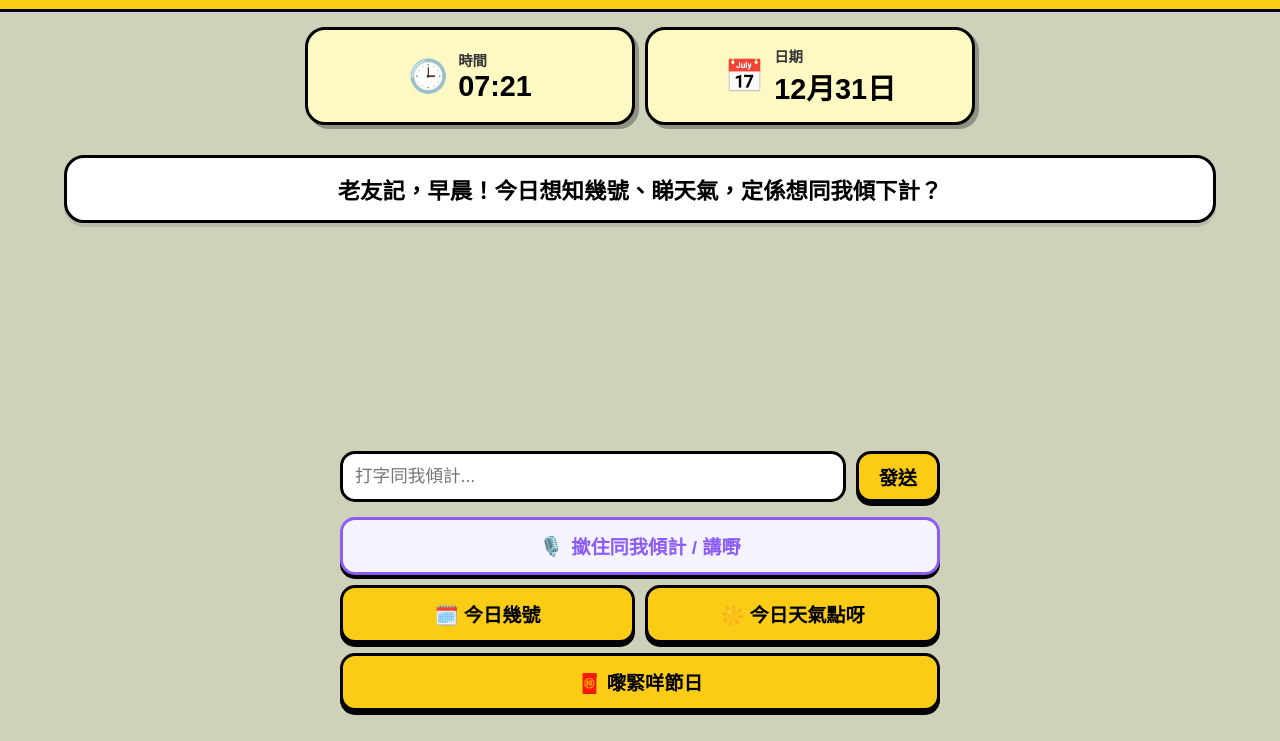
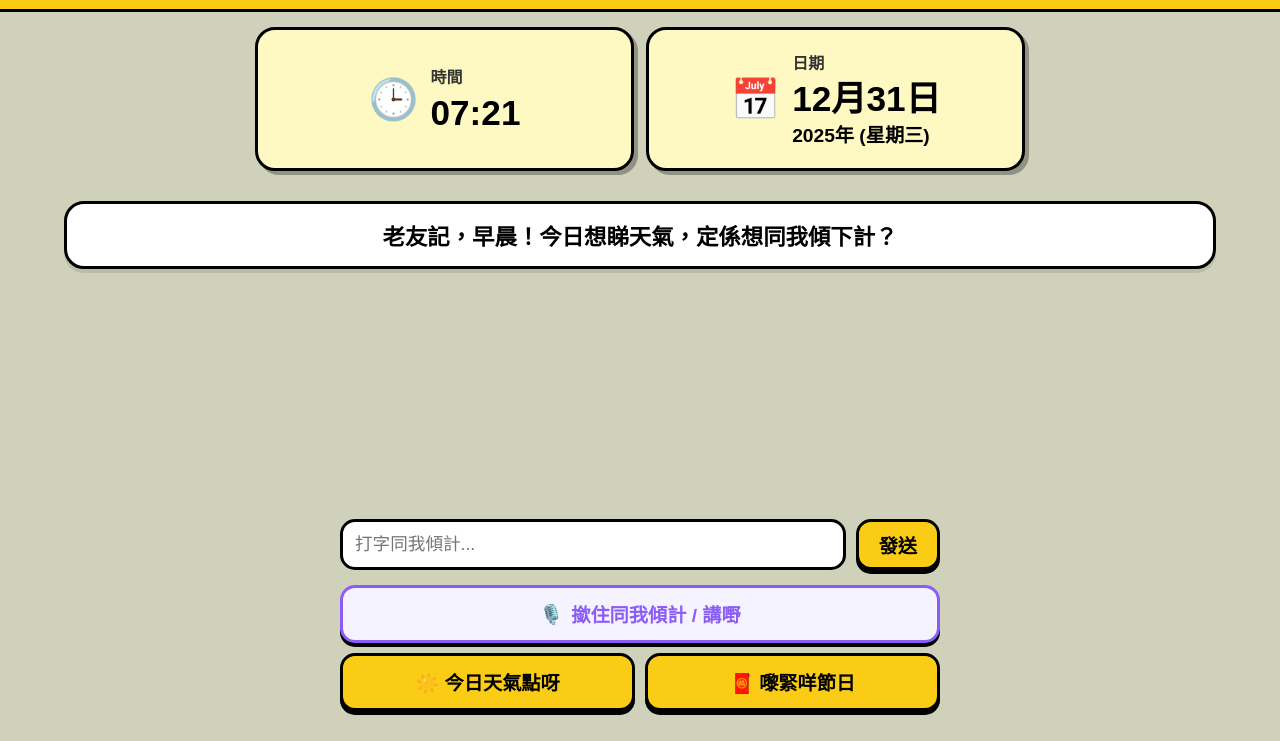
Before and after one commit to michelleling-c/assistant, a plain HTML site: page index.html in a window 1280 px wide. Shown: the part 59-800 px from the top of the page. Drawn offline with Linux system fonts and the light colour scheme.

Commit message:
Update index.html

```diff
--- a/index.html
+++ b/index.html
@@ -57,30 +57,32 @@
             flex-direction: column;
             align-items: center;
             gap: 10px;
-            max-width: 700px;
+            max-width: 800px;
             margin: 0 auto;
             width: 100%;
             box-sizing: border-box;
         }
 
-        .info-row { display: flex; gap: 10px; width: 100%; }
+        .info-row { display: flex; gap: 12px; width: 100%; }
 
         .info-box {
             background: var(--card-bg);
             border: 3px solid var(--border-black);
             border-radius: 20px;
-            padding: 15px;
+            padding: 20px 15px;
             flex: 1;
             display: flex;
             align-items: center;
             justify-content: center;
-            gap: 10px;
+            gap: 12px;
             box-shadow: 4px 4px 0px rgba(0,0,0,0.3);
         }
 
-        .info-label { font-size: 0.9rem; color: #333; font-weight: bold; }
-        .info-value { font-size: 1.8rem; font-weight: 900; }
-        .icon-large { font-size: 2rem; }
+        .info-label { font-size: 1rem; color: #333; font-weight: bold; margin-bottom: 4px; }
+        /* 放大字體：時間與日期 */
+        .info-value { font-size: 2.2rem; font-weight: 900; line-height: 1.2; }
+        .date-detail { font-size: 1.2rem; font-weight: 900; display: block; }
+        .icon-large { font-size: 2.5rem; }
 
         #chat-area {
             flex-grow: 1;
@@ -190,7 +192,8 @@
             <span class="icon-large">📅</span>
             <div>
                 <div class="info-label">日期</div>
-                <div id="info-date" class="info-value">--/--</div>
+                <div id="info-date" class="info-value">--月--日</div>
+                <div id="info-year-week" class="date-detail">----年 (---)</div>
             </div>
         </div>
     </div>
@@ -210,9 +213,8 @@
     </div>
     <div class="action-grid">
         <button id="voice-trigger" class="big-btn voice-btn">🎙️ <span>撳住同我傾計 / 講嘢</span></button>
-        <button class="big-btn" onclick="handleAction('date')">🗓️ 今日幾號</button>
         <button class="big-btn" onclick="handleAction('weather')">☀️ 今日天氣點呀</button>
-        <button class="big-btn" onclick="handleAction('festival')" style="grid-column: span 2;">🧧 嚟緊咩節日</button>
+        <button class="big-btn" onclick="handleAction('festival')">🧧 嚟緊咩節日</button>
     </div>
 </footer>
 
@@ -300,29 +302,31 @@
 
     function updateClock() {
         const now = new Date();
+        const days = ["星期日","星期一","星期二","星期三","星期四","星期五","星期六"];
+
+        // 更新時間
         document.getElementById('info-time').innerText = now.toLocaleTimeString('zh-HK', { hour: '2-digit', minute: '2-digit', hour12: false });
+
+        // 更新日期
         document.getElementById('info-date').innerText = `${now.getMonth() + 1}月${now.getDate()}日`;
+        document.getElementById('info-year-week').innerText = `${now.getFullYear()}年 (${days[now.getDay()]})`;
     }
 
-    // 農曆計算邏輯 (近似算法，確保主要節日自動對應)
     function getNextFestival(date) {
         const year = date.getFullYear();
-
-        // 公曆固定節日
         const festivals = [
             { name: "7月1日回歸紀念日", month: 7, day: 1, custom: "係香港回歸祖國嘅日子，周圍都有慶祝活動。" },
             { name: "10月1日國慶", month: 10, day: 1, custom: "慶祝國慶，夜晚通常有煙花匯演。" },
             { name: "聖誕節", month: 12, day: 25, custom: "周圍都有靚燈飾，可以同親友開大餐。" }
         ];
 
-        // 核心農曆節日 (基於年份的簡易數據對照表，用於永久自動對應)
         const lunarData = {
             2024: { cny: [2, 10], qm: [4, 4], db: [6, 10], ma: [9, 17], cy: [10, 11], wz: [12, 21] },
             2025: { cny: [1, 29], qm: [4, 4], db: [5, 31], ma: [10, 6], cy: [10, 29], wz: [12, 21] },
             2026: { cny: [2, 17], qm: [4, 5], db: [6, 19], ma: [9, 25], cy: [10, 18], wz: [12, 22] }
         };
 
-        const currentYearData = lunarData[year] || lunarData[2025]; // 默認或動態擴展
+        const currentYearData = lunarData[year] || lunarData[2025];
 
         festivals.push(
             { name: "農曆新年", month: currentYearData.cny[0], day: currentYearData.cny[1], custom: "記得要大掃除同貼揮春，一家人食團年飯。" },
@@ -337,7 +341,7 @@
         festivals.sort((a, b) => (a.month * 100 + a.day) - (b.month * 100 + b.day));
 
         let next = festivals.find(f => (f.month * 100 + f.day) >= todayNum);
-        if (!next) next = festivals[0]; // 如果今年過完了，就是明年的第一個
+        if (!next) next = festivals[0];
 
         return next;
     }
@@ -346,12 +350,7 @@
         const now = new Date();
         updateClock();
 
-        if (type === 'date') {
-            const days = ["星期日","星期一","星期二","星期三","星期四","星期五","星期六"];
-            const res = `今日係 ${now.getFullYear()}年 ${now.getMonth()+1}月 ${now.getDate()}號，${days[now.getDay()]}。`;
-            addMessage('bot', res);
-        }
-        else if (type === 'weather') {
+        if (type === 'weather') {
             try {
                 const res = await fetch('https://data.weather.gov.hk/weatherAPI/opendata/weather.php?dataType=rhrread&lang=tc');
                 const data = await res.json();
@@ -407,7 +406,7 @@
         setInterval(updateClock, 1000);
         loadVoices();
         const timeGreet = getTimeOfDay();
-        document.getElementById('chat-bubble').innerText = `老友記，${timeGreet}！今日想知幾號、睇天氣，定係想同我傾下計？`;
+        document.getElementById('chat-bubble').innerText = `老友記，${timeGreet}！今日想睇天氣，定係想同我傾下計？`;
     };
 
     document.getElementById('user-input').addEventListener('keypress', (e) => {
```
